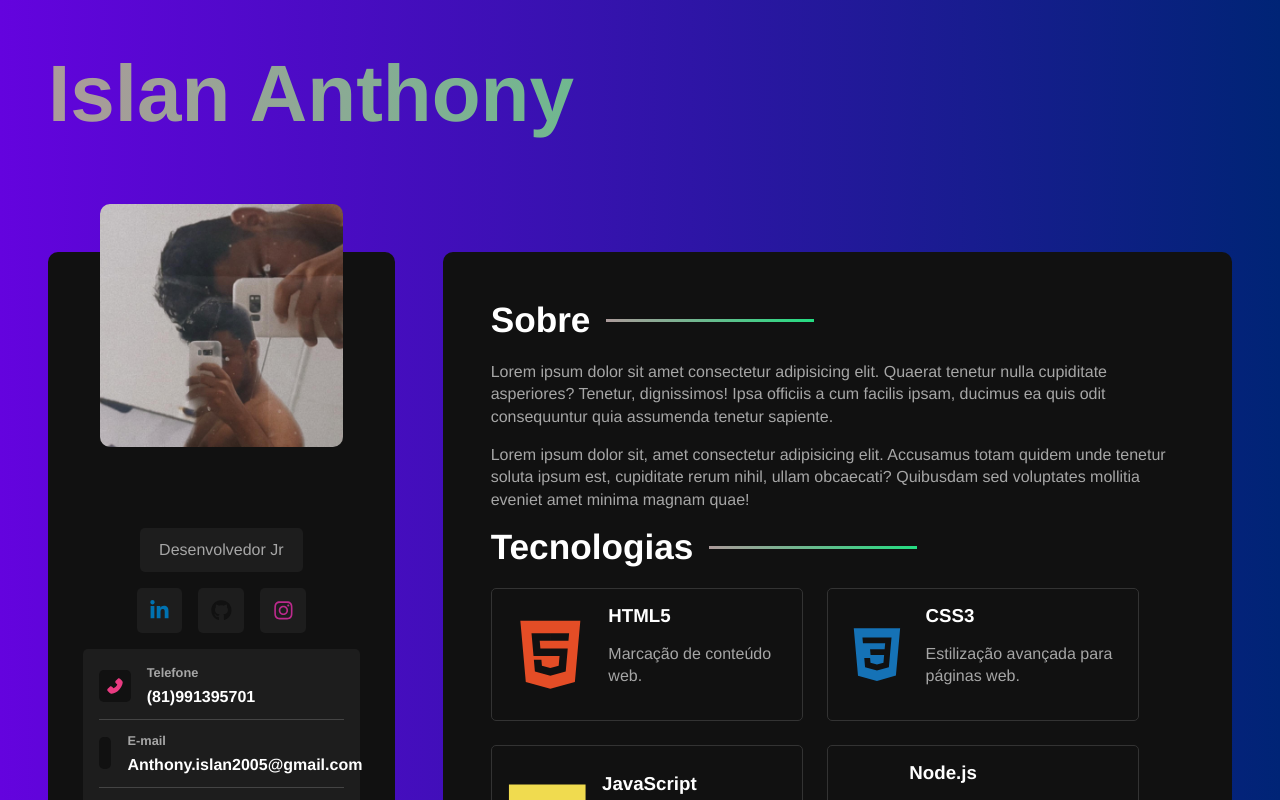
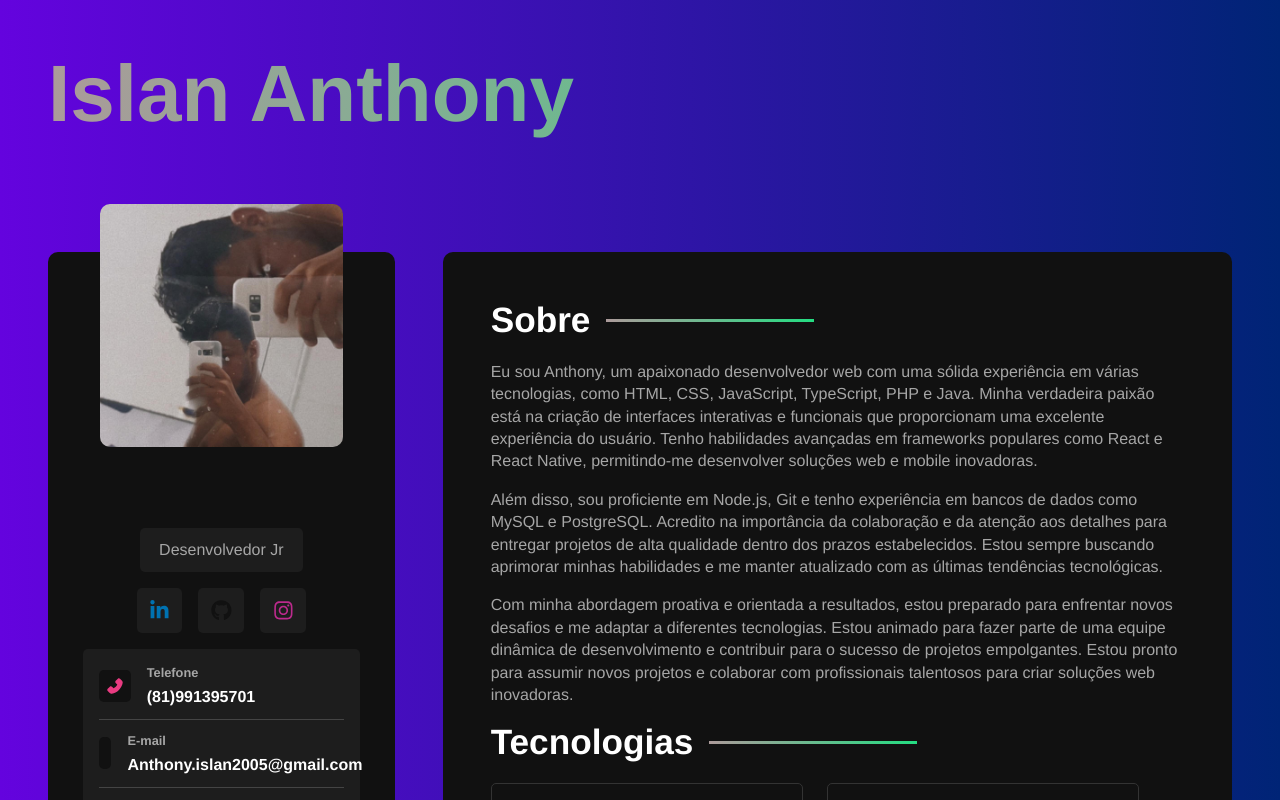
Before and after one commit to Anthony4Dev/portfolio, a React (Vite) app: page / in a window 1280 px wide. Shown: the top 800 px of the page. Built offline with nearby package versions, Linux system fonts and the light colour scheme.

Commit message:
colocado a descrição sobre mim e minhas tecnologias

```diff
--- a/src/components/AboutContainer.jsx
+++ b/src/components/AboutContainer.jsx
@@ -2,8 +2,9 @@ const AboutContainer = () => {
     return (
         <section className="about-container">
             <h2>Sobre</h2>
-            <p>Lorem ipsum dolor sit amet consectetur adipisicing elit. Quaerat tenetur nulla cupiditate asperiores? Tenetur, dignissimos! Ipsa officiis a cum facilis ipsam, ducimus ea quis odit consequuntur quia assumenda tenetur sapiente.</p>
-            <p>Lorem ipsum dolor sit, amet consectetur adipisicing elit. Accusamus totam quidem unde tenetur soluta ipsum est, cupiditate rerum nihil, ullam obcaecati? Quibusdam sed voluptates mollitia eveniet amet minima magnam quae!</p>
+            <p>Eu sou Anthony, um apaixonado desenvolvedor web com uma sólida experiência em várias tecnologias, como HTML, CSS, JavaScript, TypeScript, PHP e Java. Minha verdadeira paixão está na criação de interfaces interativas e funcionais que proporcionam uma excelente experiência do usuário. Tenho habilidades avançadas em frameworks populares como React e React Native, permitindo-me desenvolver soluções web e mobile inovadoras.</p>
+            <p>Além disso, sou proficiente em Node.js, Git e tenho experiência em bancos de dados como MySQL e PostgreSQL. Acredito na importância da colaboração e da atenção aos detalhes para entregar projetos de alta qualidade dentro dos prazos estabelecidos. Estou sempre buscando aprimorar minhas habilidades e me manter atualizado com as últimas tendências tecnológicas.</p>
+            <p>Com minha abordagem proativa e orientada a resultados, estou preparado para enfrentar novos desafios e me adaptar a diferentes tecnologias. Estou animado para fazer parte de uma equipe dinâmica de desenvolvimento e contribuir para o sucesso de projetos empolgantes. Estou pronto para assumir novos projetos e colaborar com profissionais talentosos para criar soluções web inovadoras.</p>
         </section>
     )
 }
```
